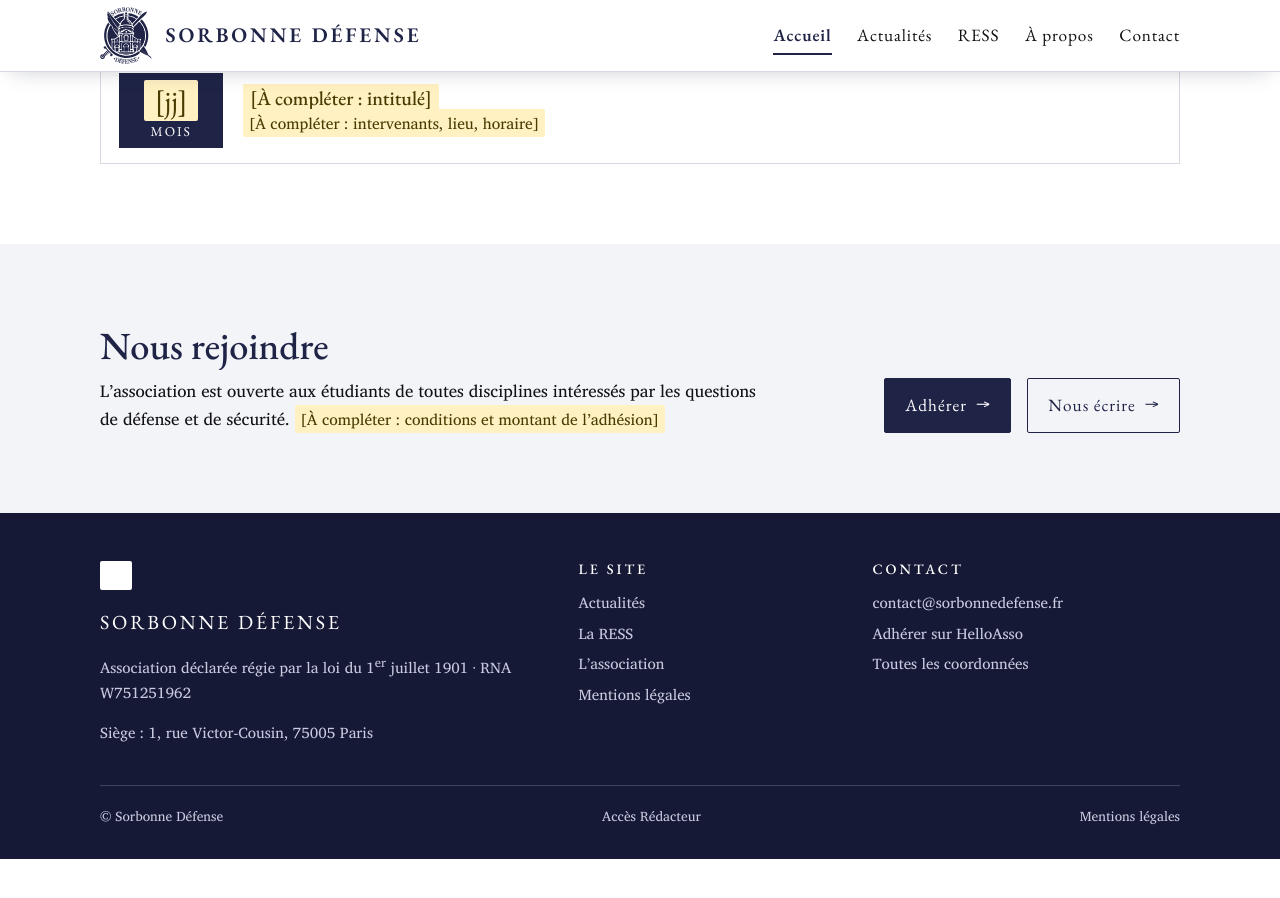
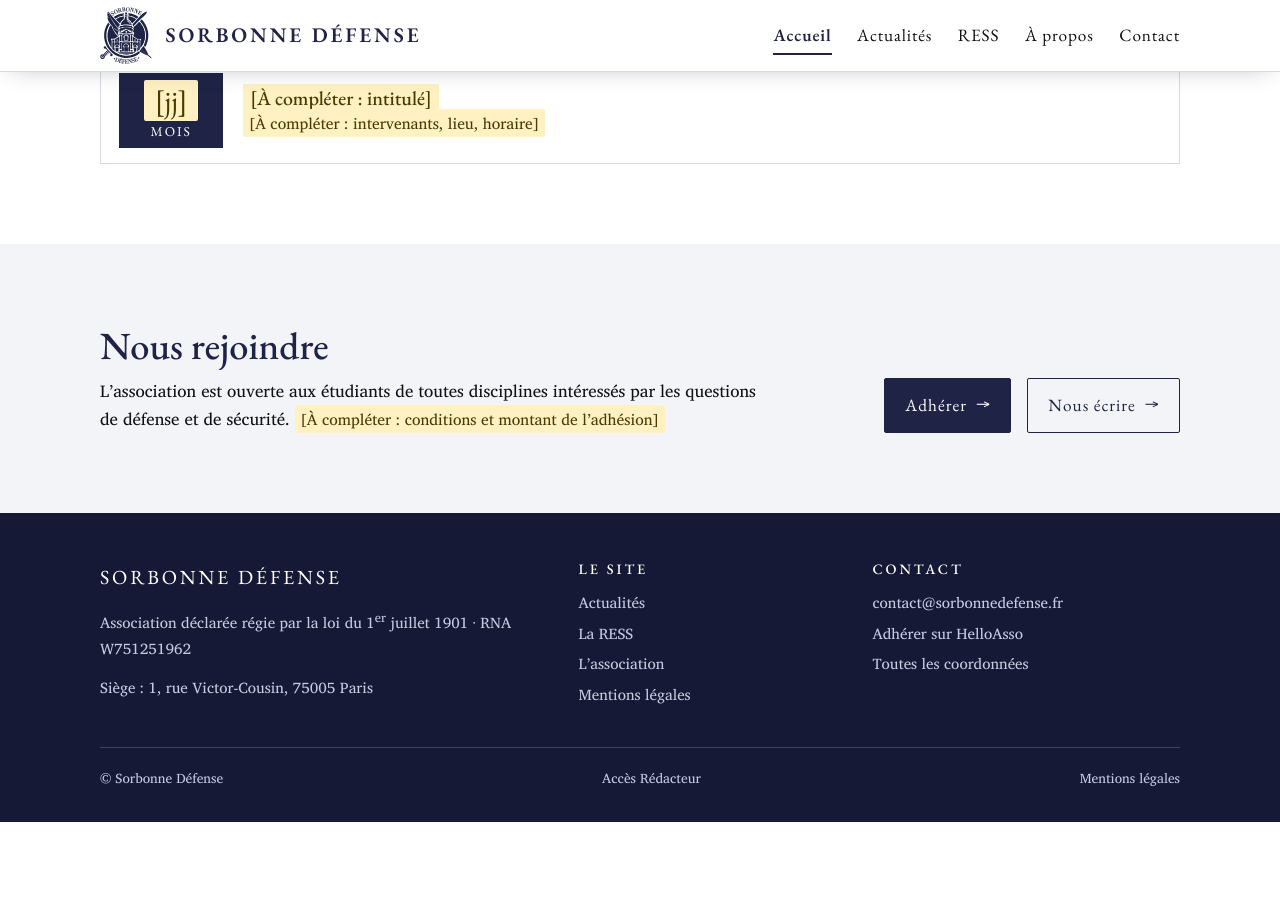
Before and after one commit to bourneriaslouis/SODEF42009, a Jekyll site: the page built from index.html, in a window 1280 px wide and 900 px high, scrolled down 3066 px. Built offline with Jekyll 4.4.1, drawn with Linux system fonts in a browser that asks for light colours; after the commit the page ends 3928 px from its top, so only the background shows below that.

Commit message:
Fix footer HTML structure for Sorbonne Défense

```diff
--- a/_layouts/default.html
+++ b/_layouts/default.html
@@ -57,7 +57,7 @@
   <div class="enveloppe">
     <div class="grille">
       <div class="identite">
-        <p class="nom"><span class="cartouche-logo"></span>Sorbonne Défense</p>
+        <p class="nom"></span>Sorbonne Défense</p>
         <p>Association déclarée régie par la loi du 1<sup>er</sup> juillet 1901 · RNA W751251962</p>
         <p>Siège : 1, rue Victor-Cousin, 75005 Paris</p>
       </div>
```
